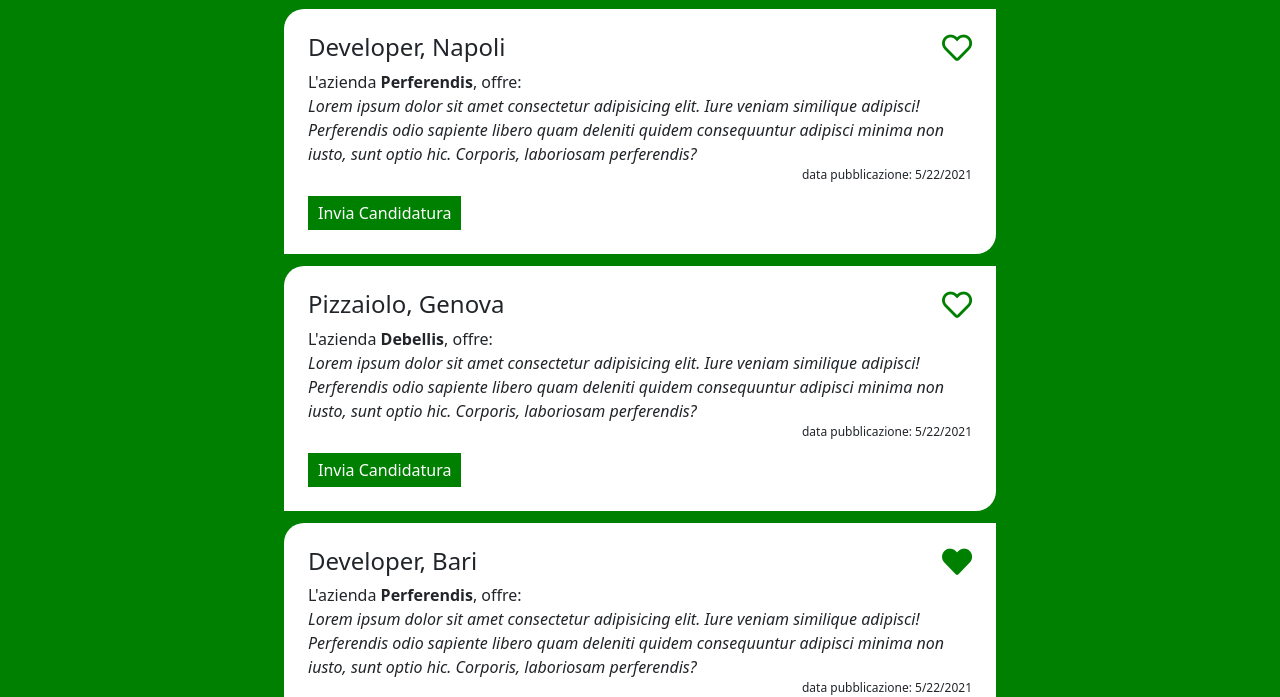
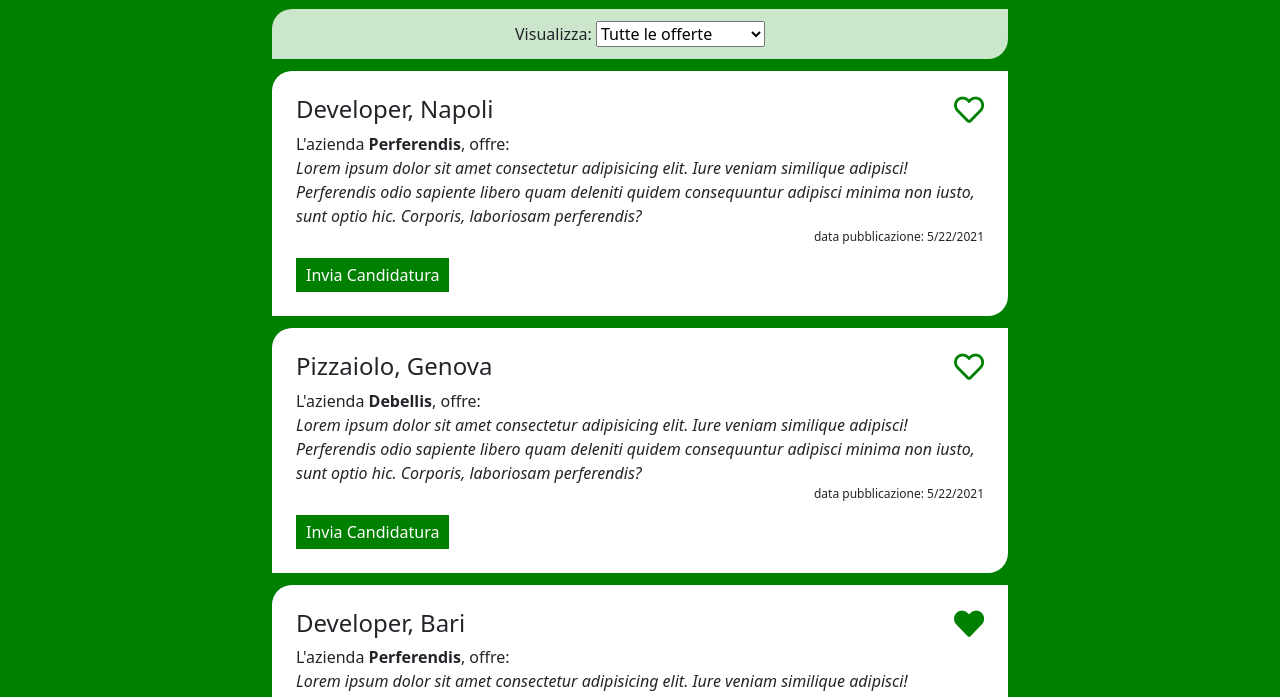
Before and after one commit to emmepi92/vuejs-search-jobs, a plain HTML site: page index.html in a window 1280 px wide. Shown: the part 102-799 px from the top of the page. Drawn offline with nearby package versions, Linux system fonts and the light colour scheme.

Commit message:
prove con filter

```diff
--- a/css/style.css
+++ b/css/style.css
@@ -47,7 +47,7 @@ body {
 
 .job-content {
     padding: 24px;
-    margin: 12px;
+    margin: 12px 0;
     background-color: white;
     border-bottom-right-radius: 20px;
     border-top-left-radius: 20px;
@@ -76,5 +76,17 @@ button {
 
 .info-date {
     font-size: 12px;
-text-align: end;
+    text-align: end;
 }
+
+.select-container {
+    background-color: rgba(255, 255, 255, 0.8);
+    padding: 12px 24px;
+    margin: 12px 0;
+    border-bottom-right-radius: 20px;
+    border-top-left-radius: 20px;
+    text-align: center;
+}
+select {
+    outline: none;
+}
--- a/index.html
+++ b/index.html
@@ -1,16 +1,20 @@
 <!DOCTYPE html>
 <html lang="en">
+
 <head>
     <meta charset="UTF-8">
     <meta http-equiv="X-UA-Compatible" content="IE=edge">
     <meta name="viewport" content="width=device-width, initial-scale=1.0">
     <title>Document</title>
 
-    <link href="https://cdn.jsdelivr.net/npm/bootstrap@5.0.2/dist/css/bootstrap.min.css" rel="stylesheet" integrity="sha384-EVSTQN3/azprG1Anm3QDgpJLIm9Nao0Yz1ztcQTwFspd3yD65VohhpuuCOmLASjC" crossorigin="anonymous">
-    <link rel="stylesheet" href="https://use.fontawesome.com/releases/v5.15.3/css/all.css" integrity="sha384-SZXxX4whJ79/gErwcOYf+zWLeJdY/qpuqC4cAa9rOGUstPomtqpuNWT9wdPEn2fk" crossorigin="anonymous">
+    <link href="https://cdn.jsdelivr.net/npm/bootstrap@5.0.2/dist/css/bootstrap.min.css" rel="stylesheet"
+        integrity="sha384-EVSTQN3/azprG1Anm3QDgpJLIm9Nao0Yz1ztcQTwFspd3yD65VohhpuuCOmLASjC" crossorigin="anonymous">
+    <link rel="stylesheet" href="https://use.fontawesome.com/releases/v5.15.3/css/all.css"
+        integrity="sha384-SZXxX4whJ79/gErwcOYf+zWLeJdY/qpuqC4cAa9rOGUstPomtqpuNWT9wdPEn2fk" crossorigin="anonymous">
     <script src="https://cdn.jsdelivr.net/npm/vue"></script>
     <link rel="stylesheet" href="./css/style.css">
 </head>
+
 <body>
     <header>
         <div class="page-name">Find your Job
@@ -22,10 +26,17 @@
         <div class="container">
             <div class="row justify-content-center">
                 <div class="col-8 ">
-                    <div>
+                    <div class="select-container">
                         <!-- filtra qui -->
+                        <label for="filtro">Visualizza:</label>
+
+                        <select v-model="filter" name="pets" id="filtro">
+                            <option value="all">Tutte le offerte</option>
+                            <option value="starred">Preferiti</option>
+                            <option value="applied">Candidature inviate</option>
+                        </select>
                     </div>
-                    <div class="jobs-list" v-for="(jobOffer,index) in jobs">
+                    <div class="jobs-list" v-for="(jobOffer,index) in filteredJobs">
                         <div class="job-content">
                             <div class="job-info">
                                 <h4>{{jobOffer.position}}, {{jobOffer.city}}</h4>
@@ -35,7 +46,8 @@
                             <div>L'azienda <span class="name-company">{{jobOffer.company}}</span>, offre: </div>
                             <div class="info-description">{{jobOffer.description}}</div>
                             <div class="info-date">data pubblicazione: {{jobOffer.created_at}}</div>
-                            <button @click="sendCurriculum(index)" v-if="!applied.includes(index)" >Invia Candidatura</button>
+                            <button @click="sendCurriculum(index)" v-if="!applied.includes(index)">Invia
+                                Candidatura</button>
                             <button v-else>Candidatura Inviata!</button>
                         </div>
                     </div>
@@ -51,6 +63,7 @@
         </div>
     </div>
 
-<script src="./js/script.js"></script>
+    <script src="./js/script.js"></script>
 </body>
+
 </html>
--- a/js/script.js
+++ b/js/script.js
@@ -99,8 +99,13 @@ const add = new Vue (
             ],
             starred: [2, 4],
             applied: [3, 4],
-            displayModal: 'd-none'
+            displayModal: 'd-none',
+            filter:'all',
+            filteredJobs: []
 
+        },
+        mounted () {
+            this.stampaLista('all');
         },
         methods: {
             //al click sul cuore vuoto => aggiungi alla lista preferiti
@@ -139,6 +144,28 @@ const add = new Vue (
                     this.displayModal = 'd-none'
                 },2000)
             },
+            //array = array
+            stampaLista: function(filter) {
+                //devo passare l'array
+                //ho un array di numeri => sono gli id degli annunci
+                //devo stampare questi annunci
+                return this.filteredJobs = this.jobs.filter((job) => {
+                    if (filter=== 'all') {
+                        return true
+                    } else {
+                        // se l'id del job è contenuto nella lista
+                        // starred o applied, aggiungilo alla lista filtrata
+                        // -1 perchè inizia da 0
+                        if (filter.includes(job.id - 1)) {
+                            return true;
+                        } else {
+                            return false;
+                        }
+                    }
+
+                })
+
+            }
         }
     }
 )
```
